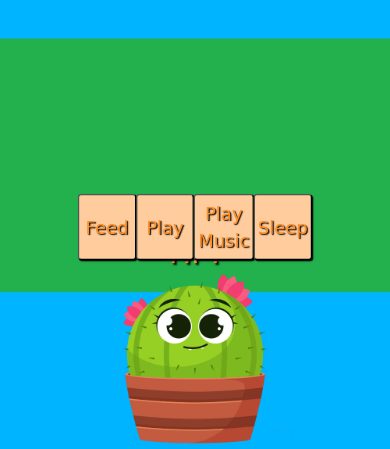
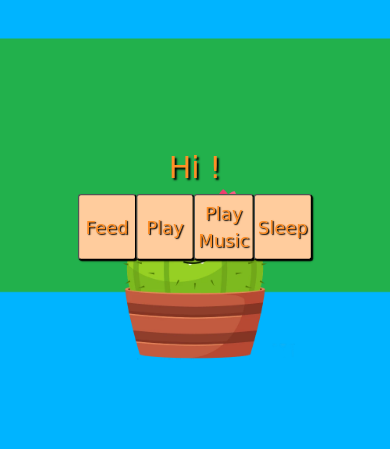
Before and after one commit to alexander1262/NeoPlants-Interactive-Web-Game, a Node project: template views/game.handlebars in a window 390 px wide. Shown: the part 552-1001 px from the top of the page. After the commit the page ends 911 px from the top, so only its background shows below. Run offline with Node 20 templates, Linux system fonts and the light colour scheme; the template is opened without the code that fills it, so the values that code supplies are empty; some libraries are stand-ins or nearby versions; some web fonts are replaced.

Commit message:
mobile responsiveness better

```diff
--- a/public/css/styles.css
+++ b/public/css/styles.css
@@ -583,10 +583,10 @@
     top: 2vh;
   }
   .welcomeGreeting {
-    bottom: -45vh;
+    bottom: -35vh;
   }
   .image2 {
-    bottom: -40vh;
+    bottom: -30vh;
   }
   .homepageButtons {
     padding-top: 120px;
```
